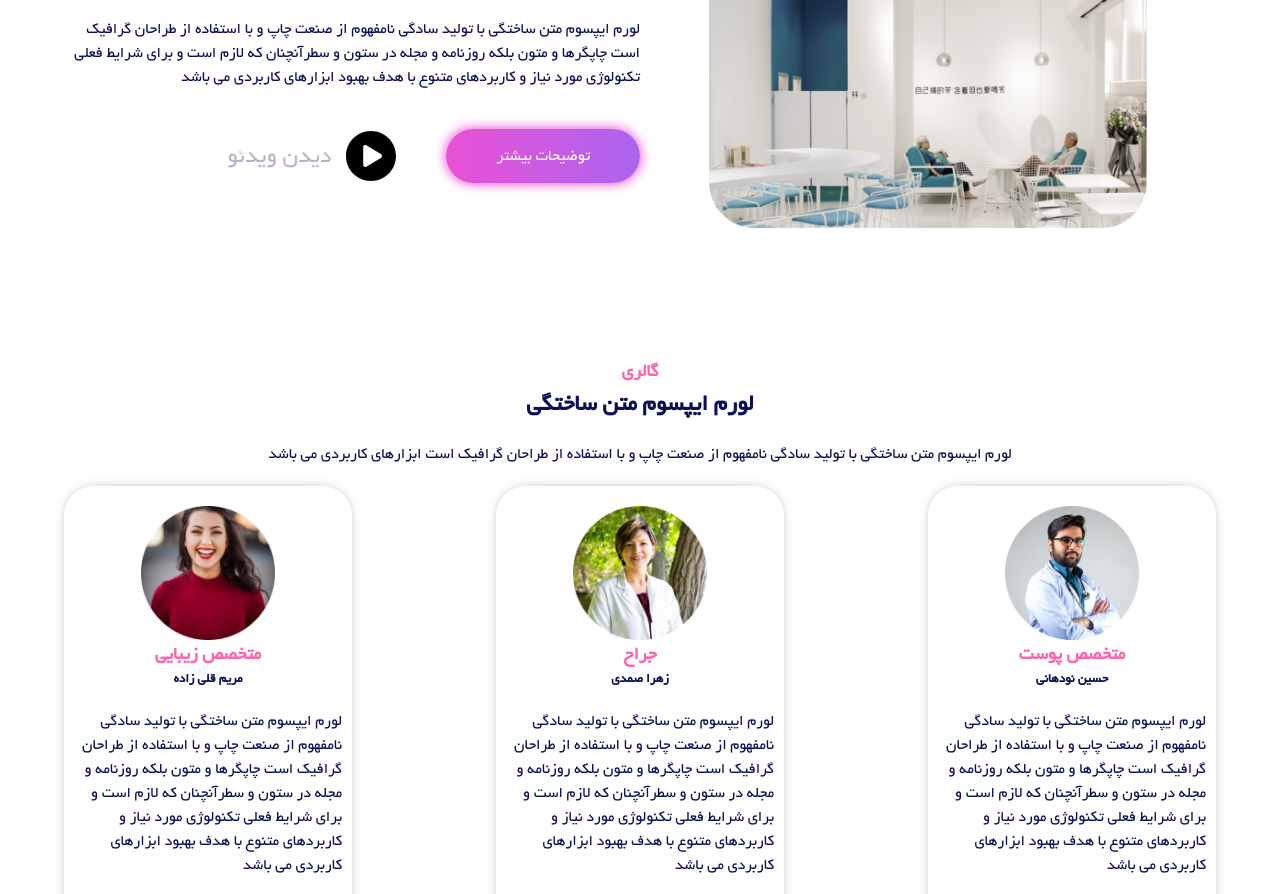
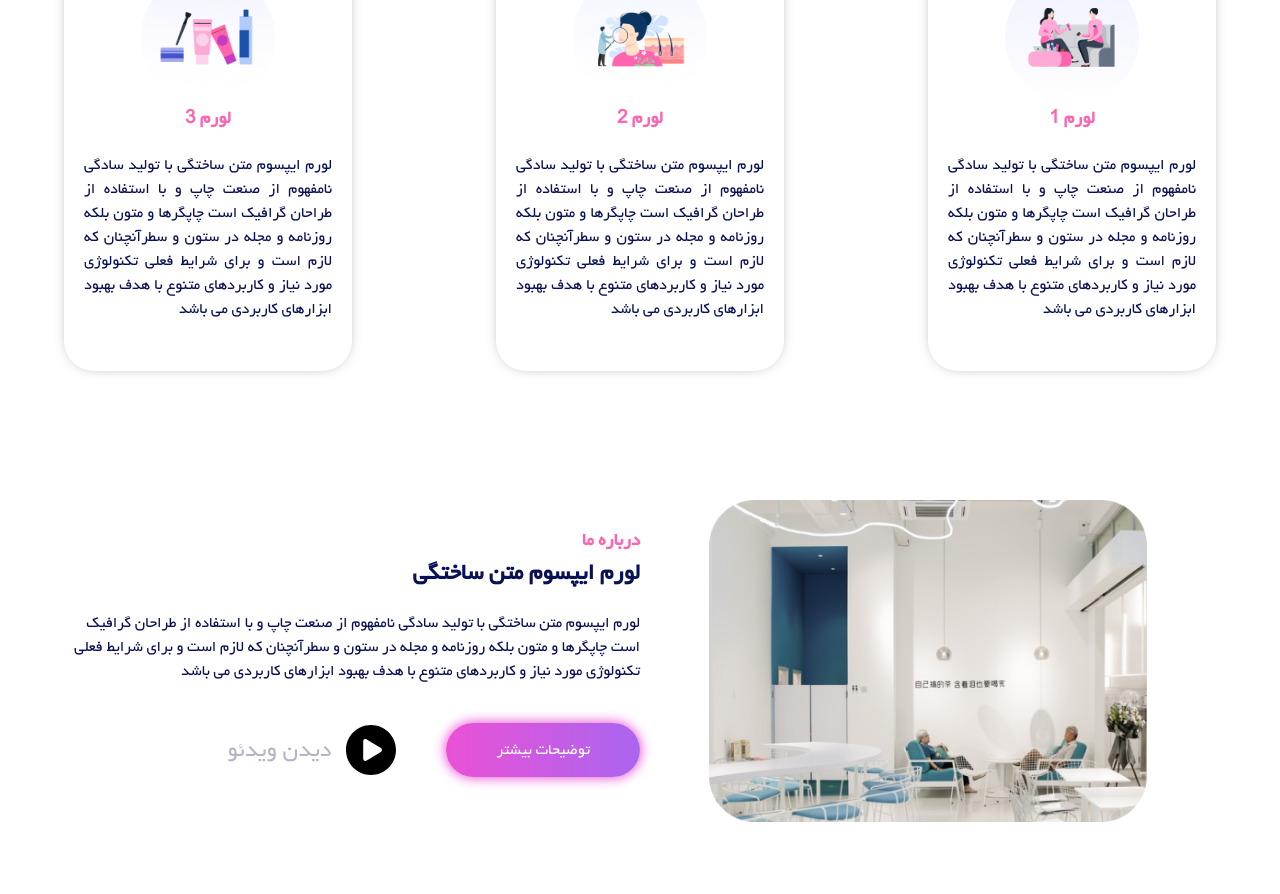
Before and after one commit to Hossein-Nodahani/beuty-clinic, a plain HTML site: page index.html in a window 1280 px wide. Shown: the part 993-1887 px from the top of the page. Drawn offline with nearby package versions, Linux system fonts and the light colour scheme.

Commit message:
the service section was added and stayled

```diff
--- a/index.html
+++ b/index.html
@@ -60,6 +60,31 @@
         </div>
     </div>
 
+    <div id="services">
+        <div class="center">
+            <h3 class="title"> خدمات ما</h3>
+            <!-- <h2>لورم ایپسوم متن ساختگی</h2> -->
+            <p class="paragragh justify-text">لورم ایپسوم متن ساختگی با تولید سادگی نامفهوم از صنعت چاپ و با استفاده از طراحان گرافیک است ابزارهای کاربردی می باشد</p>
+        </div>
+            <div class="cards">
+                <div class="card">
+                        <img src="./photos/service 1.png" alt="person1">
+                        <h3 class="title">لورم 1</h3>
+                        <p class="paragragh justify-text">لورم ایپسوم متن ساختگی با تولید سادگی نامفهوم از صنعت چاپ و با استفاده از طراحان گرافیک است چاپگرها و متون بلکه روزنامه و مجله در ستون و سطرآنچنان که لازم است و برای شرایط فعلی تکنولوژی مورد نیاز و کاربردهای متنوع با هدف بهبود ابزارهای کاربردی می باشد</p>
+                </div>
+                <div class="card">
+                    <img src="./photos/service 2.png" alt="person2">
+                    <h3 class="title">لورم 2 </h3>
+                    <p class="paragragh justify-text">لورم ایپسوم متن ساختگی با تولید سادگی نامفهوم از صنعت چاپ و با استفاده از طراحان گرافیک است چاپگرها و متون بلکه روزنامه و مجله در ستون و سطرآنچنان که لازم است و برای شرایط فعلی تکنولوژی مورد نیاز و کاربردهای متنوع با هدف بهبود ابزارهای کاربردی می باشد</p>
+                </div>
+                <div class="card">
+                    <img src="./photos/service 3.png" alt="person3">
+                    <h3 class="title">لورم 3 </h3>
+                    <p class="paragragh justify-text">لورم ایپسوم متن ساختگی با تولید سادگی نامفهوم از صنعت چاپ و با استفاده از طراحان گرافیک است چاپگرها و متون بلکه روزنامه و مجله در ستون و سطرآنچنان که لازم است و برای شرایط فعلی تکنولوژی مورد نیاز و کاربردهای متنوع با هدف بهبود ابزارهای کاربردی می باشد</p>
+                </div>
+            </div>
+    </div>
+
     <div id="about" class="section" >
         <img class="main-section" data-aos="fade-left" data-aos-duration="1000"src="./photos/about-us.png" alt="">
         <div data-aos="fade-right" data-aos-duration="1000">
@@ -87,7 +112,7 @@
                         <img src="./photos/person1.png" alt="person1">
                         <h3 class="title">متخصص پوست</h3>
                         <h5>حسین نودهانی</h5>
-                        <p class="paragragh">لورم ایپسوم متن ساختگی با تولید سادگی نامفهوم از صنعت چاپ و با استفاده از طراحان گرافیک است چاپگرها و متون بلکه روزنامه و مجله در ستون و سطرآنچنان که لازم است و برای شرایط فعلی تکنولوژی مورد نیاز و کاربردهای متنوع با هدف بهبود ابزارهای کاربردی می باشد</p>
+                        <p class="paragragh justify-text">لورم ایپسوم متن ساختگی با تولید سادگی نامفهوم از صنعت چاپ و با استفاده از طراحان گرافیک است چاپگرها و متون بلکه روزنامه و مجله در ستون و سطرآنچنان که لازم است و برای شرایط فعلی تکنولوژی مورد نیاز است </p>
                         <div class="social-medias">
                                 <a href="" data-aos="fade-down"><i class="fab fa-facebook-f"></i></a>
                                 <a href="" data-aos="fade-down"><i class="fab fa-instagram "></i></a>
@@ -99,7 +124,7 @@
                     <img src="./photos/person2.png" alt="person2">
                     <h3 class="title">جراح </h3>
                     <h5>زهرا صمدی</h5>
-                    <p class="paragragh">لورم ایپسوم متن ساختگی با تولید سادگی نامفهوم از صنعت چاپ و با استفاده از طراحان گرافیک است چاپگرها و متون بلکه روزنامه و مجله در ستون و سطرآنچنان که لازم است و برای شرایط فعلی تکنولوژی مورد نیاز و کاربردهای متنوع با هدف بهبود ابزارهای کاربردی می باشد</p>
+                    <p class="paragragh justify-text">لورم ایپسوم متن ساختگی با تولید سادگی نامفهوم از صنعت چاپ و با استفاده از طراحان گرافیک است چاپگرها و متون بلکه روزنامه و مجله در ستون و سطرآنچنان که لازم است و برای شرایط فعلی تکنولوژی مورد نیاز است </p>
                     <div class="social-medias">
                                 <a href="" data-aos="fade-down"><i class="fab fa-facebook-f"></i></a>
                                 <a href="" data-aos="fade-down"><i class="fab fa-instagram "></i></a>
@@ -110,7 +135,7 @@
                     <img src="./photos/person3.png" alt="person3">
                     <h3 class="title">متخصص زیبایی</h3>
                     <h5>مریم قلی زاده</h5>
-                    <p class="paragragh">لورم ایپسوم متن ساختگی با تولید سادگی نامفهوم از صنعت چاپ و با استفاده از طراحان گرافیک است چاپگرها و متون بلکه روزنامه و مجله در ستون و سطرآنچنان که لازم است و برای شرایط فعلی تکنولوژی مورد نیاز و کاربردهای متنوع با هدف بهبود ابزارهای کاربردی می باشد</p>
+                    <p class="paragragh justify-text">لورم ایپسوم متن ساختگی با تولید سادگی نامفهوم از صنعت چاپ و با استفاده از طراحان گرافیک است چاپگرها و متون بلکه روزنامه و مجله در ستون و سطرآنچنان که لازم است و برای شرایط فعلی تکنولوژی مورد نیاز است </p>
                     <div class="social-medias">
                             <a href="" data-aos="fade-down"><i class="fab fa-facebook-f"></i></a>
                             <a href="" data-aos="fade-down"><i class="fab fa-instagram "></i></a>
@@ -144,13 +169,9 @@
         <img data-aos="fade-right" data-aos-duration="1000" src="./photos/contact-us.png" alt="">
     </div>
 
-
-
-
-
     <script src="./main.js"></script>
     <script src="https://unpkg.com/aos@2.3.1/dist/aos.js"></script>
-    <script>AOS.init();</script>
+    <script>AOS.init(); </script>
 </body>
 
 </html>
--- a/styles.css
+++ b/styles.css
@@ -9,7 +9,6 @@
 :root{
     scroll-behavior: smooth;
    }
-
 
 @font-face {
 	font-family: 'Yekan';
@@ -60,7 +59,6 @@ li {
     height: 100%;
     background-color: #cdd2fa;
     border-radius: 96% 4% 94% 6% / 0% 21% 79% 100% ;
-    /* opacity: .3; */
     position: absolute;
     top: 0;
     left: 0;
@@ -142,6 +140,11 @@ header{
     margin: 20px 0;
 }
 
+.justify-text {
+    text-align: justify;
+    padding: 0 10px;
+}
+
 .btn {
     display: inline-block;
     margin: 20px 0;
@@ -197,9 +200,10 @@ header{
 svg {
     width: 100%;
 }
+
 /* start of gallery */
 
-#gallery {
+#gallery , #services{
     width: 100%;
     padding: 30px 5%;
 }
@@ -216,6 +220,7 @@ svg {
 }
 
 .card {
+    margin-top: 20px;
     background-color: #ffffff;
     width: 25%;
     border-radius: 30px;
```
Also changed, not shown: photos/service 1.png (added), photos/service 2.png (added), photos/service 3.png (added).
